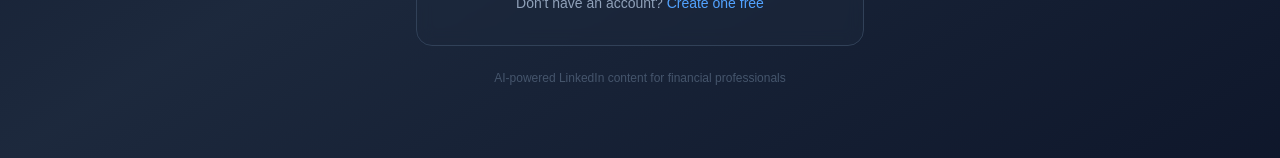
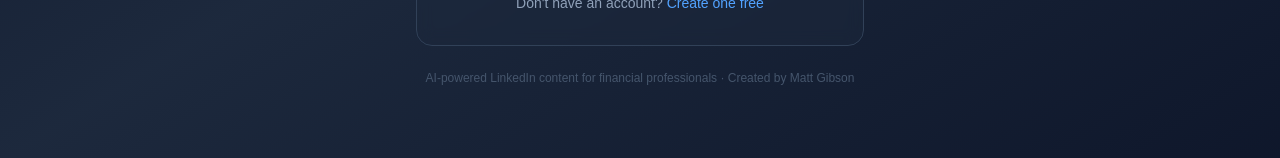
Before and after one commit to magibson/linkedingenerator, a Next.js app: page /login in a window 1280 px wide. Shown: the part 639-797 px from the top of the page. Built offline with nearby package versions, Linux system fonts and the light colour scheme.

Commit message:
ui: add 'Created by Matt Gibson' to footer

```diff
--- a/src/app/login/page.tsx
+++ b/src/app/login/page.tsx
@@ -136,7 +136,7 @@ export default function LoginPage() {
         </div>
 
         <p className="text-center text-slate-600 text-xs mt-6">
-          AI-powered LinkedIn content for financial professionals
+          AI-powered LinkedIn content for financial professionals · Created by Matt Gibson
         </p>
       </div>
     </div>
--- a/src/app/register/page.tsx
+++ b/src/app/register/page.tsx
@@ -178,7 +178,7 @@ export default function RegisterPage() {
         </div>
 
         <p className="text-center text-slate-600 text-xs mt-6">
-          AI-powered LinkedIn content for financial professionals
+          AI-powered LinkedIn content for financial professionals · Created by Matt Gibson
         </p>
       </div>
     </div>
```
